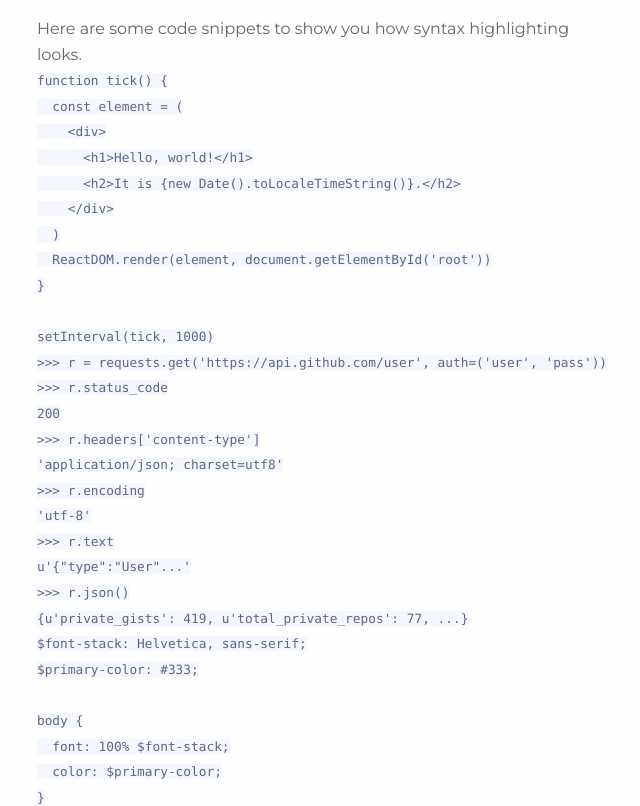
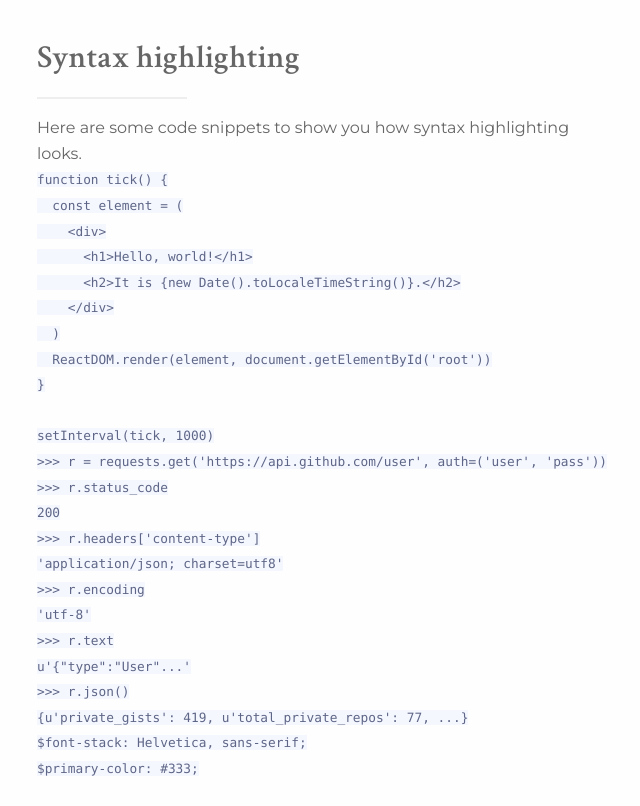
Before and after one commit to brosing/brosing, a Next.js app: page /posts/syntax-highlighting in a window 1280 px wide. Shown: the top 806 px of the page, without its empty margins (318-958 px from the left). Built offline with nearby package versions, Linux system fonts and the light colour scheme.

Commit message:
add Blogpost

```diff
--- /dev/null
+++ b/components/BlogPost.js
@@ -0,0 +1,28 @@
+import styled from 'styled-components'
+
+const BlogPost = ({ title, children }) => (
+  <div>
+    <StyledTitle>{ title }</StyledTitle>
+    <div>{ children }</div>
+  </div>
+)
+
+export default BlogPost
+
+const StyledTitle = styled.h1`
+  font-size: 2rem;
+  margin: 1rem 0 1rem;
+  padding: 0 0 1rem;
+  position: relative;
+
+  &:after {
+    content: ' ';
+    display: block;
+    position: absolute;
+    bottom: 0;
+    left: 0;
+    width: 150px;
+    height: 2px;
+    background: #eee;
+  }
+`;
--- a/pages/posts/syntax-highlighting.mdx
+++ b/pages/posts/syntax-highlighting.mdx
@@ -1,5 +1,7 @@
 import { withRouter } from 'next/router'
+
 import Layout from '../../components/Layout'
+import BlogPost from '../../components/BlogPost'
 
 export const meta = {
   published: true,
@@ -12,9 +14,9 @@ export const meta = {
 
 export default withRouter(({ children, router }) => (
   <Layout>
-    <div>
+    <BlogPost title={meta.title}>
       {children}
-    </div>
+    </BlogPost>
   </Layout>
 ))
 
```
